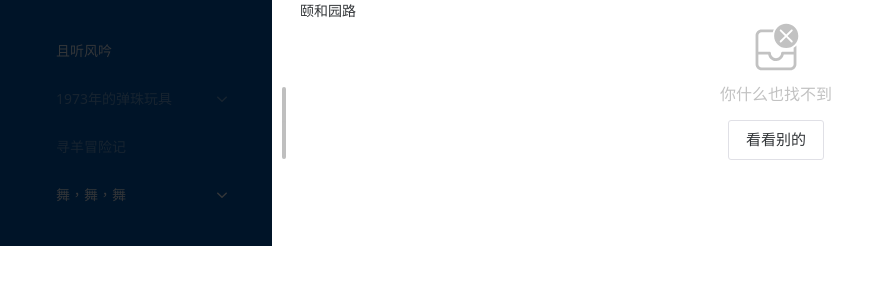
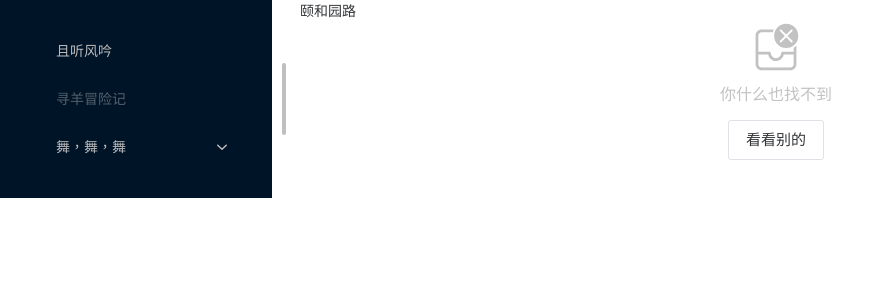
Before and after one commit to postmanjhan-star/SMT-Assistant, a Vue app: page /home in a window 1280 px wide. Shown: the top 300 px of the page, without its empty margins (0-894 px from the left). Built offline with nearby package versions, Linux system fonts and the light colour scheme.

Commit message:
Add sub route item
Add sub menu item, remove unused items

Modify 404 route match rule

```diff
--- a/src/views/HomeView.vue
+++ b/src/views/HomeView.vue
@@ -1,30 +1,24 @@
 <script setup lang="ts">
 import { h } from "vue";
+import { RouterView, RouterLink } from "vue-router";
 import TheWelcome from "../components/TheWelcome.vue";
 import { NLayout, NLayoutSider, NLayoutHeader, NLayoutContent, NMenu, NIcon, NEmpty, NButton } from "naive-ui";
 
-const menuOptions = [
+import type { MenuOption } from "naive-ui";
+
+const menuOptions: MenuOption[] = [
   {
     label: () =>
       h(
-        'a',
+        RouterLink,
         {
-          href: 'https://baike.baidu.com/item/%E4%B8%94%E5%90%AC%E9%A3%8E%E5%90%9F',
+          to: {
+            path: '/accounts'
+          },
         },
         '且听风吟'
       ),
     key: 'hear-the-wind-sing',
-  },
-  {
-    label: '1973年的弹珠玩具',
-    key: 'pinball-1973',
-    disabled: true,
-    children: [
-      {
-        label: '鼠',
-        key: 'rat'
-      }
-    ]
   },
   {
     label: '寻羊冒险记',
@@ -44,10 +38,6 @@ const menuOptions = [
             label: '叙事者',
             key: 'narrator',
           },
-          {
-            label: '羊男',
-            key: 'sheep-man',
-          }
         ]
       },
       {
@@ -60,20 +50,6 @@ const menuOptions = [
           }
         ]
       },
-      {
-        label: '食物',
-        key: 'food',
-        children: [
-          {
-            label: '三明治',
-            key: 'sandwich'
-          }
-        ]
-      },
-      {
-        label: '过去增多，未来减少',
-        key: 'the-past-increases-the-future-recedes'
-      }
     ]
   }
 ];
@@ -81,8 +57,8 @@ const menuOptions = [
 
 <template>
   <n-layout has-sider>
-    <n-layout-sider collapse-mode="width" show-trigger="bar" content-style="padding: 24px;" inverted>
-      <n-menu :options=" menuOptions " />
+    <n-layout-sider collapse-mode="width" show-trigger="bar" content-style="padding: 24px;" inverted :collapsed-width="64">
+      <n-menu :options=" menuOptions " inverted/>
     </n-layout-sider>
     <n-layout content-style="padding-left: 28px; padding-right: 28px;">
       <n-layout-header>
@@ -97,6 +73,7 @@ const menuOptions = [
             </n-button>
           </template>
         </n-empty>
+        <router-view></router-view>
       </n-layout-content>
     </n-layout>
   </n-layout>
```
Also changed, not shown: src/router/index.js (+7 -1 lines).
